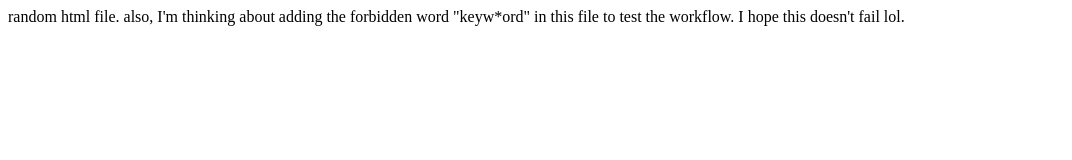
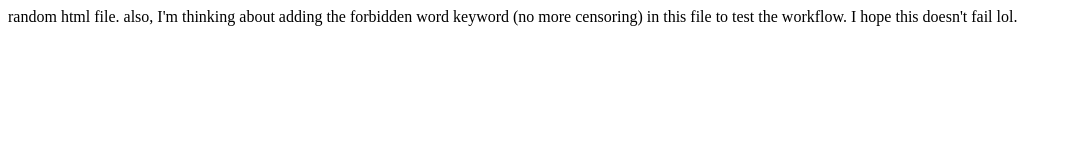
Before and after one commit to Nova-VI/testing-repo, a plain HTML site: page index.html in a window 1280 px wide. Shown: the whole page, without its empty margins (0-1072 px from the left). Drawn offline with Linux system fonts and the light colour scheme.

Commit message:
modify index.html to test forbidden keyword workflow

```diff
--- a/index.html
+++ b/index.html
@@ -7,7 +7,7 @@
 </head>
 <body>
     random html file.
-    also, I'm thinking about adding the forbidden word "keyw*ord" in this file to test the workflow.
+    also, I'm thinking about adding the forbidden word keyword (no more censoring) in this file to test the workflow.
     I hope this doesn't fail lol.
 </body>
 </html>
```
Also changed, not shown: 1 other file.
